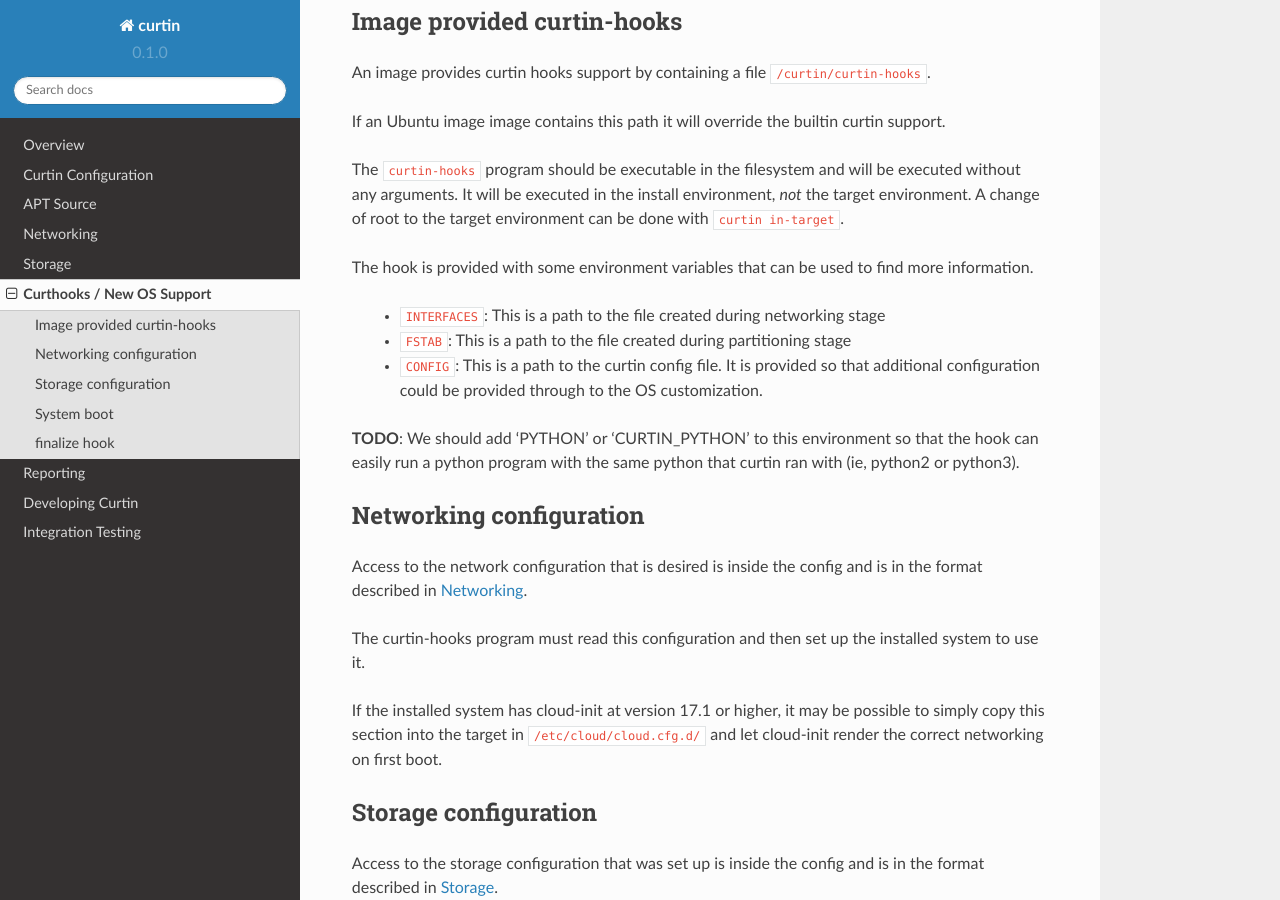
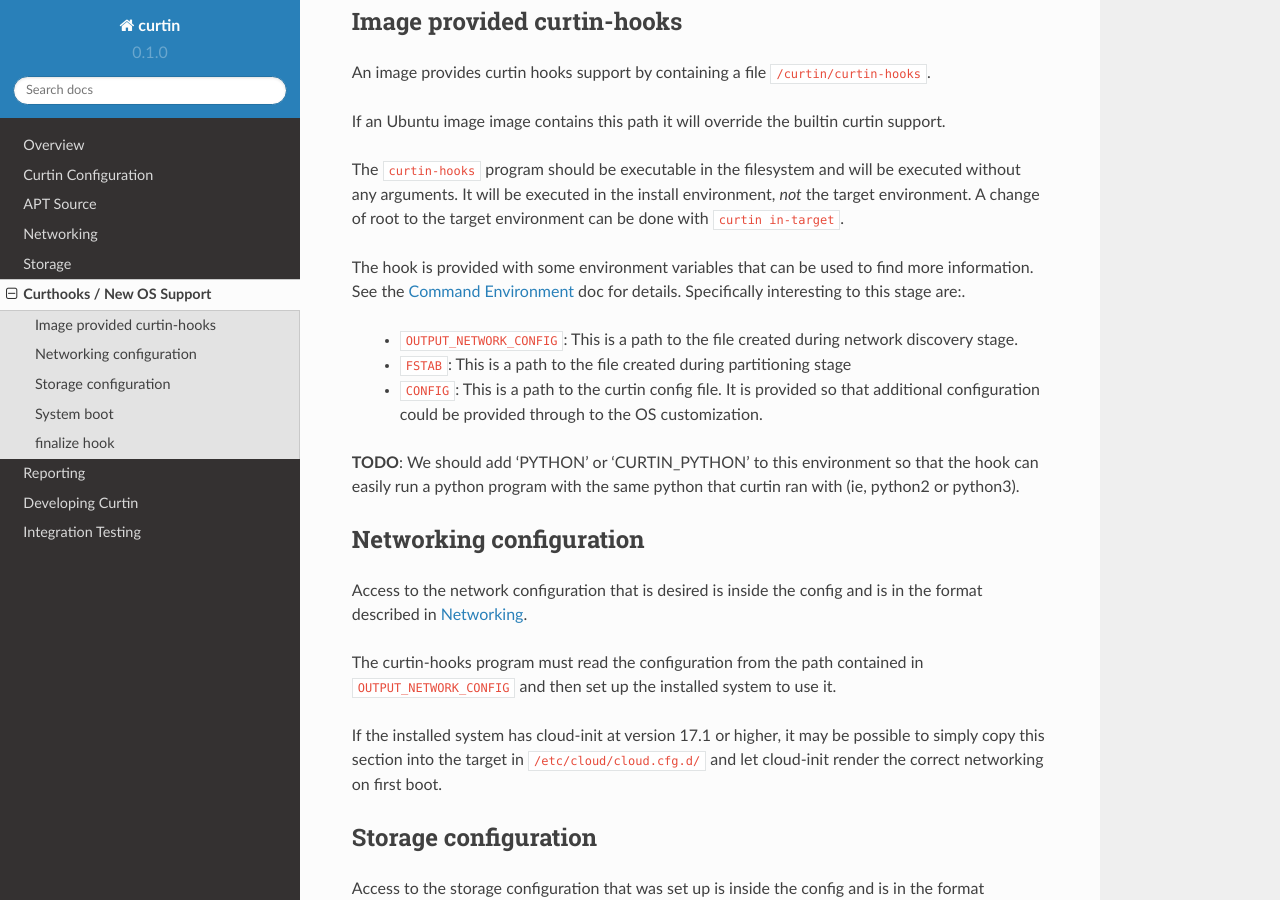
Before and after one commit to canonical/curtin, a Sphinx documentation site: the page built from doc/topics/curthooks.rst, in a window 1280 px wide and 900 px high, scrolled down 563 px. Built offline with Sphinx 7.4.7 and the Read the Docs theme 2.0.0, drawn with Linux system fonts in a browser that asks for light colours.

Commit message:
mention CONFIG, and other should have
bzr-revno: 526.4.10

```diff
--- a/doc/topics/curthooks.rst
+++ b/doc/topics/curthooks.rst
@@ -37,9 +37,11 @@ environment, *not* the target environment.  A change of root to the
 target environment can be done with ``curtin in-target``.
 
 The hook is provided with some environment variables that can be used
-to find more information.
+to find more information.  See the :ref:`Command Environment` doc for
+details.  Specifically interesting to this stage are:.
 
- - ``INTERFACES``: This is a path to the file created during networking stage
+ - ``OUTPUT_NETWORK_CONFIG``: This is a path to the file created during
+   network discovery stage.
  - ``FSTAB``: This is a path to the file created during partitioning stage
  - ``CONFIG``: This is a path to the curtin config file.  It is provided so
    that additional configuration could be provided through to the OS
@@ -55,7 +57,11 @@ Networking configuration
 Access to the network configuration that is desired is inside the config
 and is in the format described in :ref:`networking`.
 
-The curtin-hooks program must read this configuration and then set up
+.. TODO: We should guarantee that the presense
+         of network config v1 in the file OUTPUT_NETWORK_CONFIG.
+
+The curtin-hooks program must read the configuration from the
+path contained in ``OUTPUT_NETWORK_CONFIG`` and then set up
 the installed system to use it.
 
 If the installed system has cloud-init at version 17.1 or higher, it may
@@ -67,6 +73,12 @@ Storage configuration
 ---------------------
 Access to the storage configuration that was set up is inside the config
 and is in the format described in :ref:`storage`.
+
+.. TODO: We should guarantee that the presense
+         of storage config v1 in the file OUTPUT_STORAGE_CONFIG.
+         This would mean the user would not have to pull it out
+         of CONFIG.  We should guarantee its presense and format
+         even in the 'simple' path.
 
 To apply this storage configuration, the curthooks may need to:
 
--- a/doc/topics/overview.rst
+++ b/doc/topics/overview.rst
@@ -45,6 +45,9 @@ variables defined.
 
 - ``OUTPUT_FSTAB``: After partitioning and filesystem creation, this file
   will contain fstab(5) style content representing mounts.
+
+- ``CONFIG``: This variable contains a path to a yaml formatted file with
+  the fully rendered config.
 
 
 Early Commands
```
